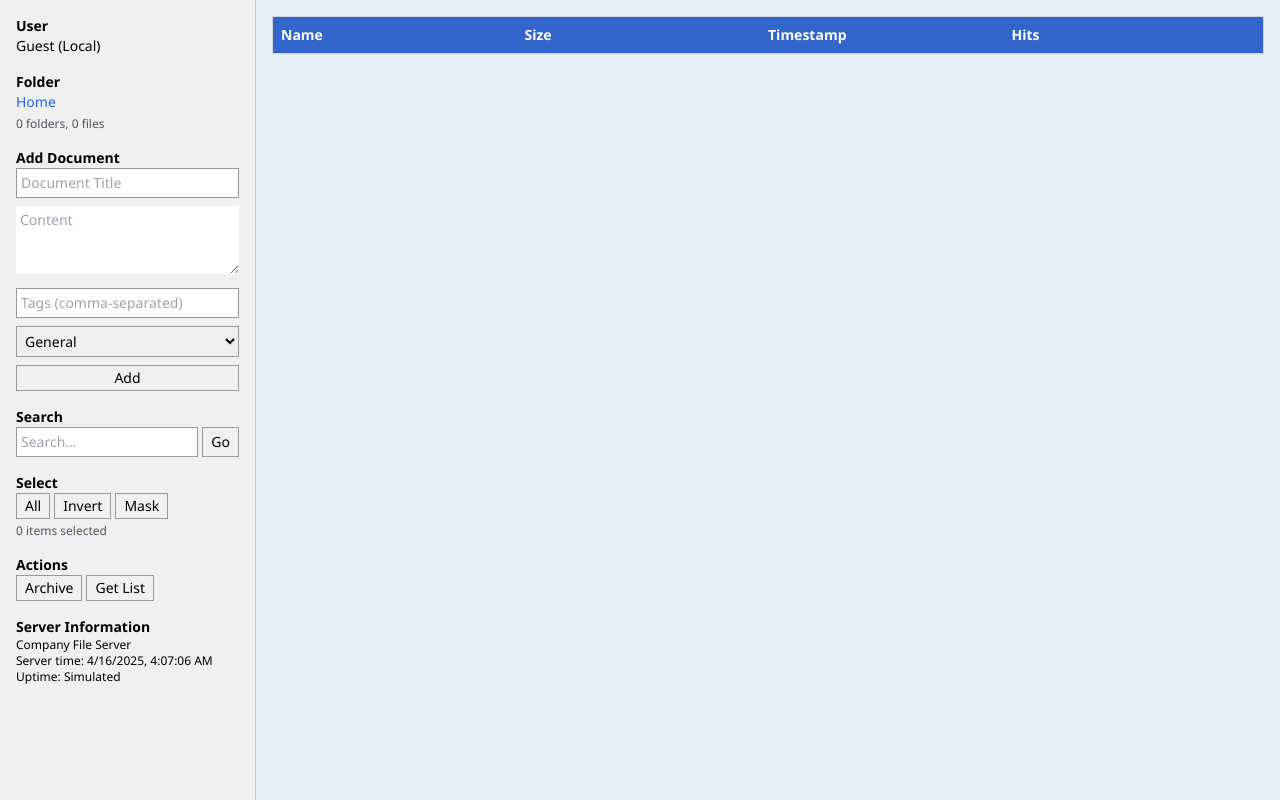
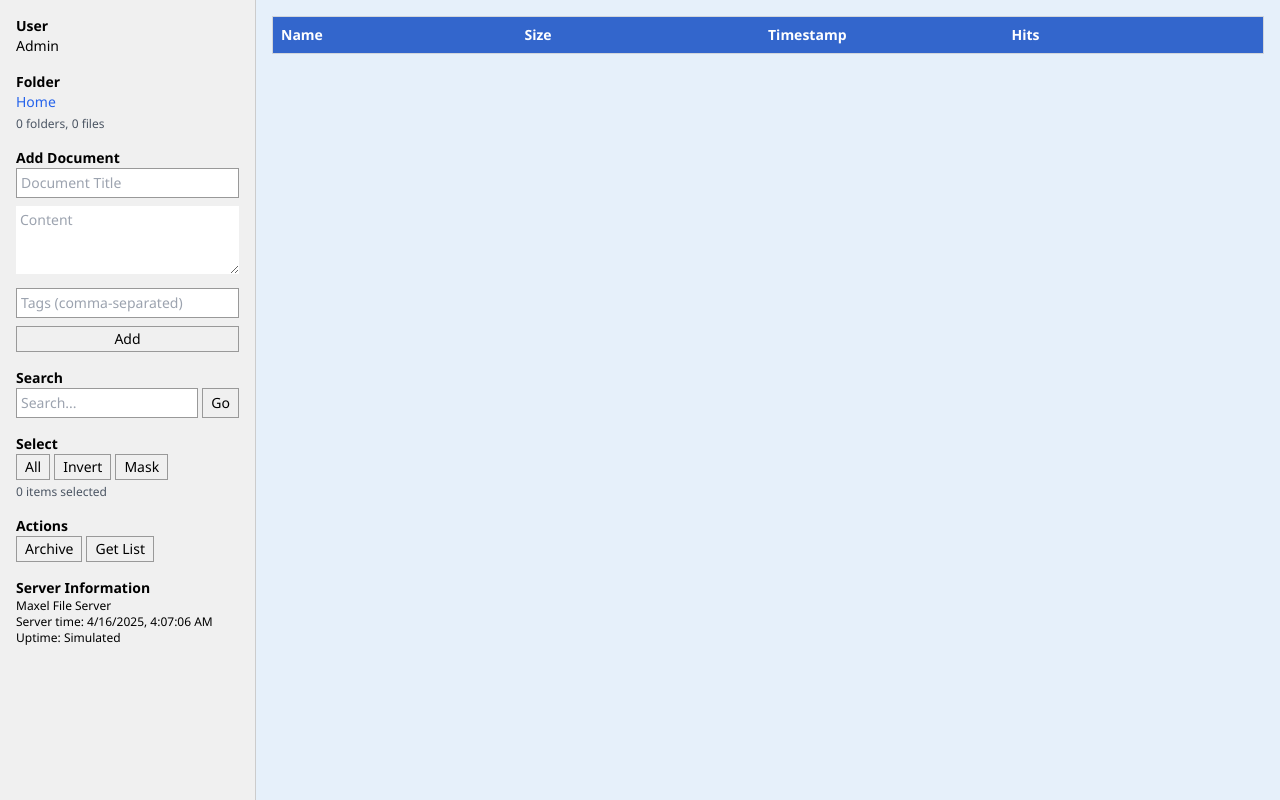
Before and after one commit to cyberkiller76/test_database, a plain HTML site: page index.html in a window 1280 px wide. Drawn offline with nearby package versions, Linux system fonts and the light colour scheme.

Commit message:
Update index.html

```diff
--- a/index.html
+++ b/index.html
@@ -3,7 +3,7 @@
 <head>
     <meta charset="UTF-8">
     <meta name="viewport" content="width=device-width, initial-scale=1.0">
-    <title>Company File Server</title>
+    <title>Maxel File Server</title>
     <link href="https://cdn.jsdelivr.net/npm/tailwindcss@2.2.19/dist/tailwind.min.css" rel="stylesheet">
     <style>
         body {
@@ -45,7 +45,7 @@
         <div class="sidebar w-64 p-4">
             <div class="mb-4">
                 <h2 class="text-sm font-bold">User</h2>
-                <p class="text-sm">Guest (Local)</p>
+                <p class="text-sm">Admin</p>
             </div>
 
             <!-- Folder Navigation -->
@@ -65,14 +65,7 @@
                     <input id="docTitle" type="text" placeholder="Document Title" class="w-full p-1 text-sm">
                     <textarea id="docContent" placeholder="Content" class="w-full p-1 text-sm" rows="3"></textarea>
                     <input id="docTags" type="text" placeholder="Tags (comma-separated)" class="w-full p-1 text-sm">
-                    <select id="docFolder" class="w-full p-1 text-sm">
-                        <option value="General">General</option>
-                        <option value="HR">HR</option>
-                        <option value="Finance">Finance</option>
-                        <option value="IT">IT</option>
-                        <option value="Marketing">Marketing</option>
-                        <option value="Operations">Operations</option>
-                    </select>
+
                     <button onclick="addDocument()" class="w-full text-sm">Add</button>
                 </div>
             </div>
@@ -109,7 +102,7 @@
             <!-- Server Information -->
             <div>
                 <h2 class="text-sm font-bold">Server Information</h2>
-                <p class="text-xs">Company File Server</p>
+                <p class="text-xs">Maxel File Server</p>
                 <p class="text-xs">Server time: <span id="serverTime"></span></p>
                 <p class="text-xs">Uptime: Simulated</p>
             </div>
```
